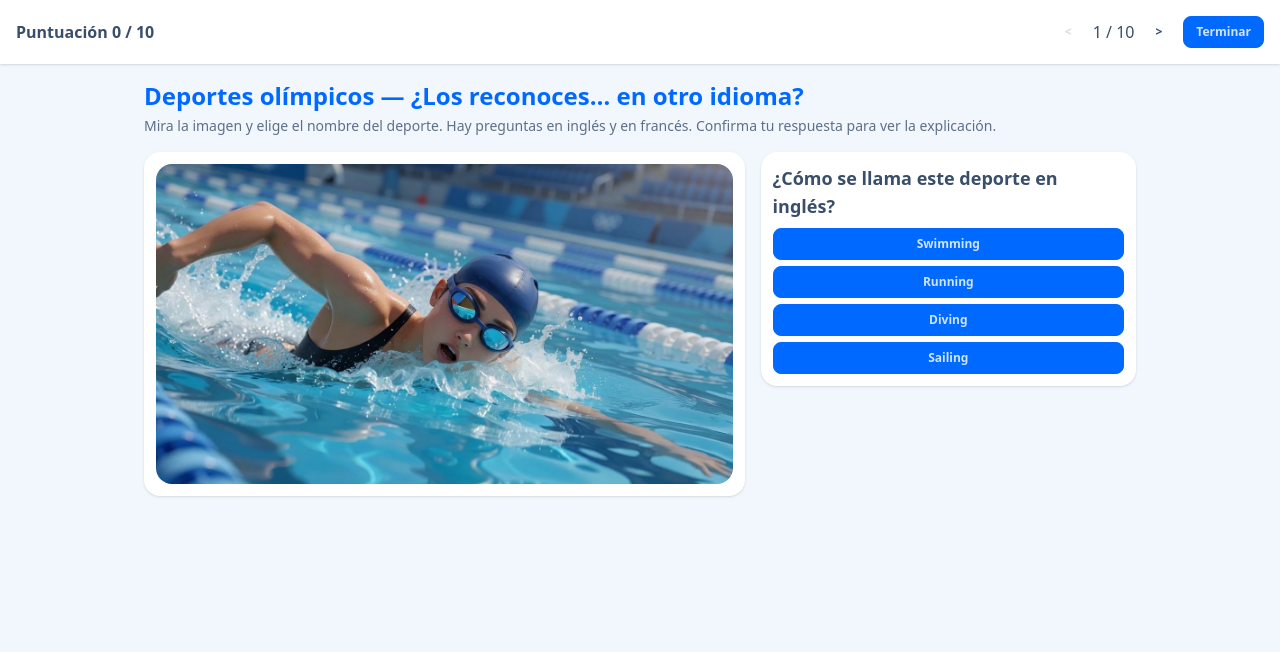
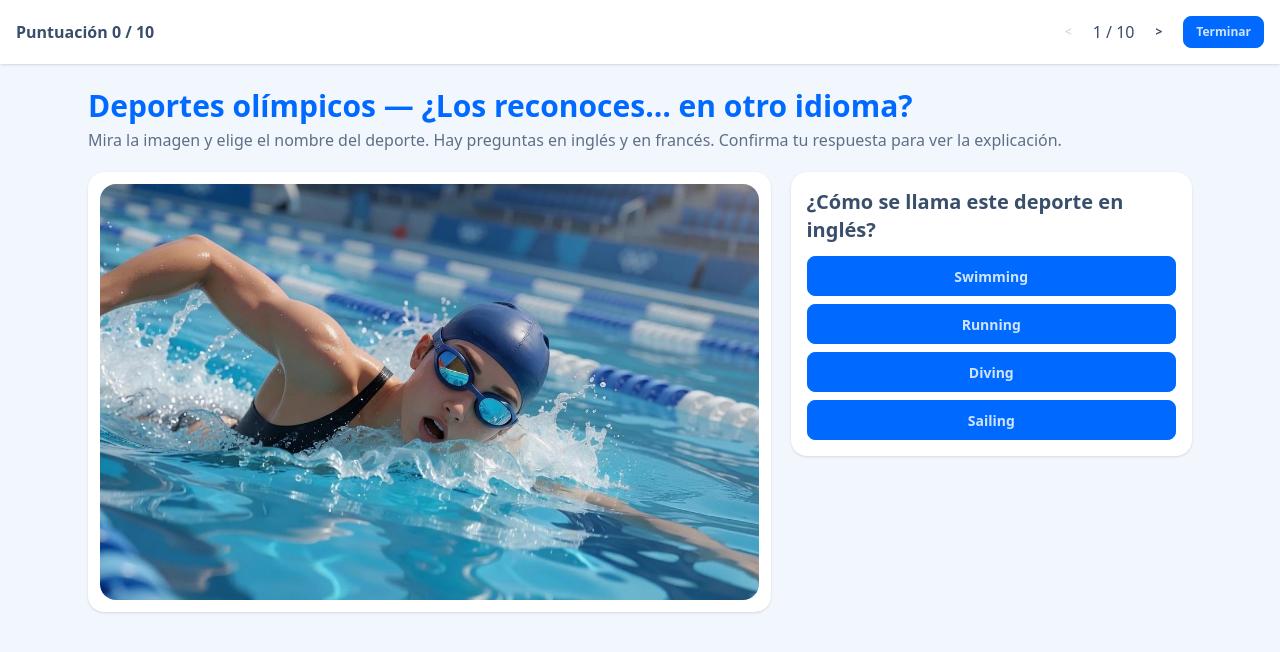
Before and after one commit to moussijoelle/Proyecto-mf04913-test-con-imagenes, a plain HTML site: page index.html in a window 1280 px wide. Drawn offline with nearby package versions, Linux system fonts and the light colour scheme.

Commit message:
Ajuste de tamaño de imagen y layout

```diff
--- a/index.html
+++ b/index.html
@@ -28,44 +28,44 @@
     </div>
   </header>
 
-  <main class="mx-auto max-w-5xl p-4 space-y-4">
+  <main class="mx-auto max-w-6xl p-4 md:p-6 space-y-5">
 
     <section>
-      <h1 class="text-2xl font-bold text-primary">
+      <h1 class="text-2xl md:text-3xl font-bold text-primary">
         Deportes olímpicos — ¿Los reconoces… en otro idioma?
       </h1>
-      <p class="mt-1 text-sm opacity-80">
+      <p class="mt-1 text-sm md:text-base opacity-80">
         Mira la imagen y elige el nombre del deporte. Hay preguntas en inglés y en francés.
         Confirma tu respuesta para ver la explicación.
       </p>
     </section>
 
-    <section class="grid gap-4 md:grid-cols-[1.6fr_1fr]">
+    <section class="grid gap-4 md:gap-5 md:grid-cols-[1.7fr_1fr] md:items-start">
 
-      <div class="bg-base-100 rounded-box p-3 shadow">
-        <img id="imagen-pregunta" src="" alt="Deporte olímpico" class="w-full rounded-box object-cover max-h-80">
+      <div class="bg-base-100 rounded-box p-2 md:p-3 shadow overflow-hidden">
+        <img id="imagen-pregunta" src="" alt="Deporte olímpico" class="w-full rounded-box object-cover object-center min-h-[16rem] h-[min(52vh,30rem)]">
       </div>
 
-      <div class="bg-base-100 rounded-box p-3 shadow space-y-2 self-start">
-        <h2 id="enunciado" class="text-lg font-bold">
+      <div class="bg-base-100 rounded-box p-4 shadow space-y-3 self-start">
+        <h2 id="enunciado" class="text-lg md:text-xl font-bold">
           ¿Cómo se llama este deporte en inglés?
         </h2>
 
-        <div id="opciones" class="flex flex-col gap-1.5">
+        <div id="opciones" class="flex flex-col gap-2">
           <div class="flex items-center gap-2">
-            <button type="button" class="btn btn-primary btn-sm flex-1" data-opcion="0">Opción A</button>
+            <button type="button" class="btn btn-primary flex-1" data-opcion="0">Opción A</button>
             <span class="icono-feedback h-9 w-9 shrink-0" style="display:none;"></span>
           </div>
           <div class="flex items-center gap-2">
-            <button type="button" class="btn btn-primary btn-sm flex-1" data-opcion="1">Opción B</button>
+            <button type="button" class="btn btn-primary flex-1" data-opcion="1">Opción B</button>
             <span class="icono-feedback h-9 w-9 shrink-0" style="display:none;"></span>
           </div>
           <div class="flex items-center gap-2">
-            <button type="button" class="btn btn-primary btn-sm flex-1" data-opcion="2">Opción C</button>
+            <button type="button" class="btn btn-primary flex-1" data-opcion="2">Opción C</button>
             <span class="icono-feedback h-9 w-9 shrink-0" style="display:none;"></span>
           </div>
           <div class="flex items-center gap-2">
-            <button type="button" class="btn btn-primary btn-sm flex-1" data-opcion="3">Opción D</button>
+            <button type="button" class="btn btn-primary flex-1" data-opcion="3">Opción D</button>
             <span class="icono-feedback h-9 w-9 shrink-0" style="display:none;"></span>
           </div>
         </div>
--- a/js/app.js
+++ b/js/app.js
@@ -166,20 +166,20 @@ const main = (operacion, entrada) => {
 
         if (pregunta.confirmada === true) {
           if (pregunta.opciones[i] === pregunta.correcta) {
-            botonesOpcion[i].className = "btn btn-primary btn-sm flex-1";
+            botonesOpcion[i].className = "btn btn-primary flex-1";
             iconosFeedback[i].innerHTML = obtenerHtmlIconoOk();
             iconosFeedback[i].style.display = "inline-flex";
           } else {
             if (pregunta.opciones[i] === pregunta.respuesta) {
-              botonesOpcion[i].className = "btn btn-error btn-sm flex-1";
+              botonesOpcion[i].className = "btn btn-error flex-1";
               iconosFeedback[i].innerHTML = obtenerHtmlIconoError();
               iconosFeedback[i].style.display = "inline-flex";
             } else {
-              botonesOpcion[i].className = "btn btn-primary btn-sm flex-1";
+              botonesOpcion[i].className = "btn btn-primary flex-1";
             }
           }
         } else {
-          botonesOpcion[i].className = "btn btn-primary btn-sm flex-1";
+          botonesOpcion[i].className = "btn btn-primary flex-1";
         }
 
         if (sePuedeResponder(pregunta, testTerminado)) {
```
